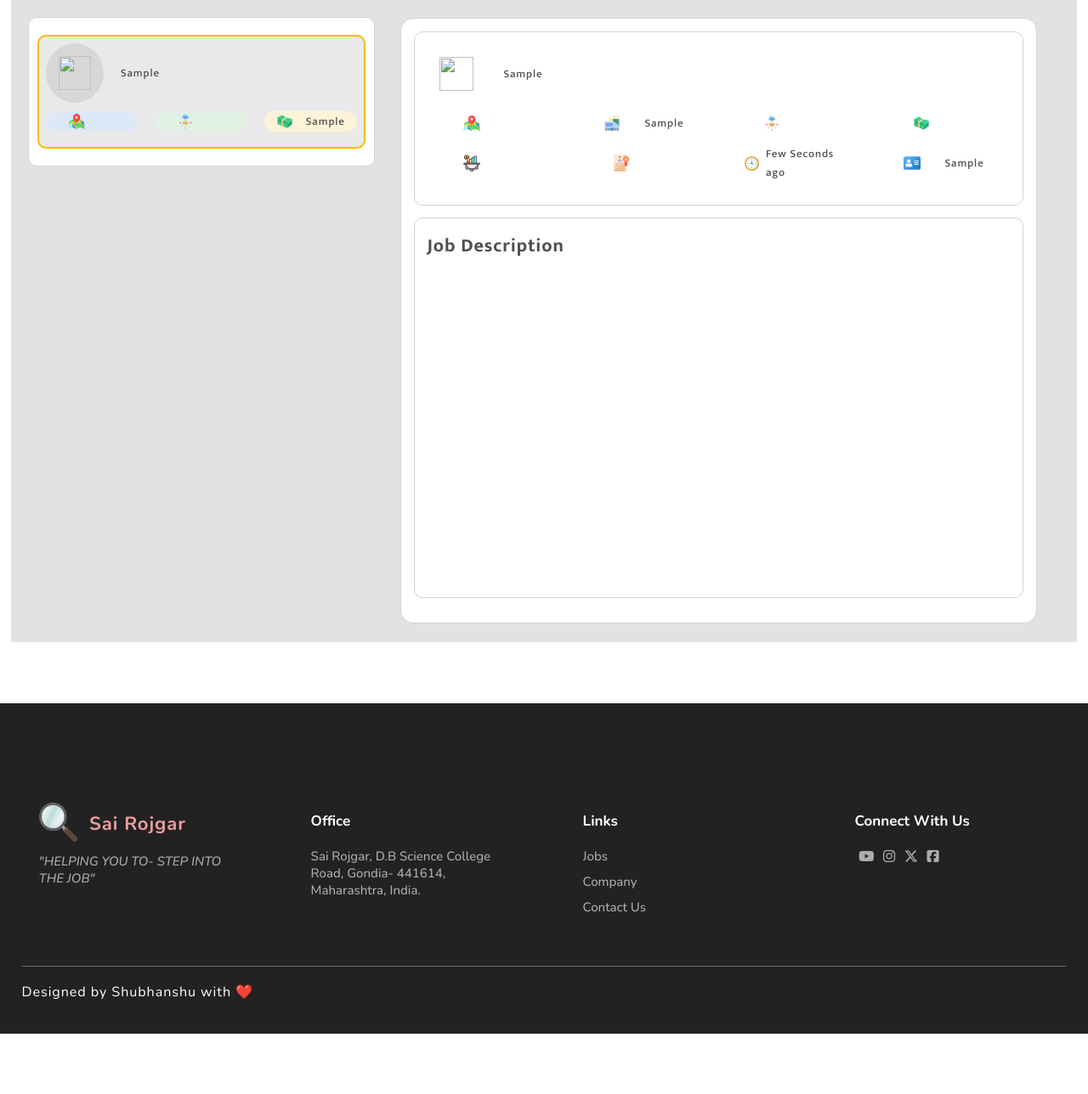
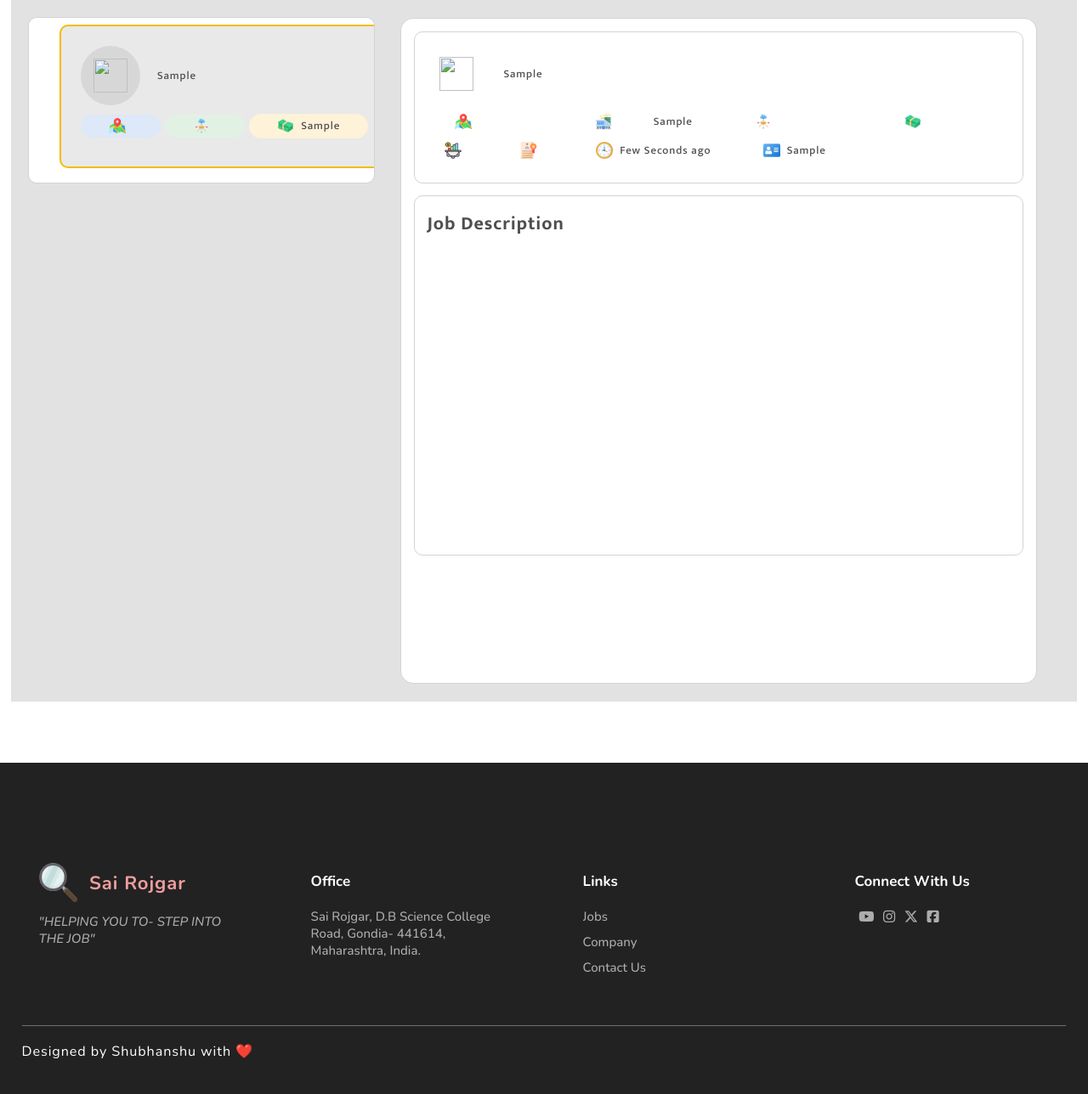
Before and after one commit to ocracall/jobportal, a PHP site: page /jobDetails.php?source=1 in a window 1280 px wide. Shown: the part 83-1371 px from the top of the page at 85% size. Before the commit the page ends 1300 px from the top, so only its background shows below. Run offline with PHP 8.4, Linux system fonts and the light colour scheme; tables that the repository leaves empty or names only in its code hold one stand-in row (values such as "Sample post"); data that the repository does not hold is empty; some web fonts are replaced.

Commit message:
Fifth Commit

```diff
--- a/components/footer.php
+++ b/components/footer.php
@@ -15,7 +15,8 @@
         <i>
           <div class="points">
             "HELPING YOU TO- STEP INTO THE JOB"
-    </div></i>
+          </div>
+        </i>
 
       </div>
 
--- a/css/style.css
+++ b/css/style.css
@@ -387,9 +387,14 @@
 }
 
 .jobListCardContainer {
-  width: 50vw;
+
+  /* grid-column: center-start / -1; */
+  display: grid;
+  grid-auto-flow: column;
+  gap: 1rem;
+  overflow: auto;
+  width: 100vw;
   height: 100%;
-
   /* flex: 1 1 310px; */
   text-align: left;
   font-family: "Mukta", sans-serif;
@@ -397,27 +402,46 @@
   font-style: normal;
 
   border: 1px solid lightgray;
-  margin: 20px;
+  margin: 0 auto;
   background: #FFFFFF;
   border-radius: 10px;
   -webkit-border-radius: 10px;
   -moz-border-radius: 10px;
   -ms-border-radius: 10px;
   -o-border-radius: 10px;
-}
-
+
+  @media(min-width: 768px) {
+    display: flex;
+    flex-direction: column;
+    width: 50vw;
+    margin: 20px;
+  }
+}
+
+.card-wrapper {
+  display: grid;
+  place-content: center;
+  /* background-color: #d0f0ee;
+    color: #15928A; */
+
+  /* height: 20rem; */
+  width: 95vw;
+  padding: 2%;
+  margin: 0 1%;
+}
 
 .jobListCard {
-  max-width: 100%;
-  padding: 2%;
-  flex: 1 1 310px;
+
+  width: 90vw;
+  margin: 0 auto;
+  padding: 5%;
   text-align: left;
   font-family: "Mukta", sans-serif;
   font-weight: 800;
   font-style: normal;
   height: auto;
-  border: 1px solid lightgray;
-  margin: 20px 10px;
+  border: 2px solid rgb(244, 188, 2);
+
   background: #FFFFFF;
   border-radius: 10px;
   -webkit-border-radius: 10px;
@@ -425,6 +449,13 @@
   -ms-border-radius: 10px;
   -o-border-radius: 10px;
 
+  @media(min-width: 768px) {
+    display: flex;
+    flex-direction: column;
+    padding: 2%;
+    /* flex: 1 1 310px; */
+    /* margin: 20px 10px; */
+  }
 }
 
 .Selected {
@@ -439,6 +470,11 @@
   margin: 0 1%;
   /* flex-wrap: wrap;*/
   justify-content: space-between;
+  flex-direction: column;
+
+  @media(min-width: 768px) {
+    flex-direction: row;
+  }
 }
 
 .detailsCardContainer {
@@ -465,7 +501,7 @@
 .detailsCardContent {
 
   margin: 1.5% auto;
-  /* height: 97vh; */
+  height: 98vh;
   background-color: #ffffff;
   padding: 2%;
   border: 1px solid #d3d3d3;
@@ -477,13 +513,14 @@
 }
 
 .JobDescription-CardTop {
+  height: auto;
   padding: 2%;
   width: 100%;
   text-align: left;
   font-family: "Mukta", sans-serif;
   font-weight: 800;
   font-style: normal;
-  height: auto;
+
   border: 1px solid lightgray;
   border-radius: 10px;
   -webkit-border-radius: 10px;
@@ -494,9 +531,17 @@
 
 }
 
+.flex-view-tags {
+  display: grid;
+  grid-template-columns: repeat(auto-fit, minmax(50px, 1fr));
+  gap: 20px;
+  height: auto;
+  margin-bottom: 10px;
+}
+
 .flex-view {
   display: flex;
-  /* justify-content:space-evenly; */
+  /* justify-content: space-evenly; */
   align-items: center;
   gap: 20px;
   height: auto;
@@ -531,7 +576,7 @@
 
 
   & .imageIcon {
-    width: 100%;
+    width: auto;
     padding: 0.3% 3%;
 
     & img {
@@ -547,6 +592,10 @@
     border-radius: 20px;
 
 
+  }
+
+  @media(max-width:970px) {
+    justify-content: start;
   }
 }
 
@@ -677,13 +726,14 @@
 
 .JobDescription-CardMiddle {
   width: 100%;
+  height: 53vh;
   margin: 2% 0;
   padding: 2%;
   text-align: left;
   font-family: "Mukta", sans-serif;
   font-weight: 800;
   font-style: normal;
-  height: 56vh;
+
   border: 1px solid lightgray;
   border-radius: 10px;
   -webkit-border-radius: 10px;
@@ -1711,32 +1761,49 @@
 .footer-logo {
   display: flex;
   align-items: center;
+  /* margin: 0 auto; */
+  justify-content: center;
 
   & .footerLogo {
-    width: 20%;
     margin-right: 6%;
+    width: 12%;
 
     /* margin-left: -2.5px; */
     & img {
       width: 100%;
     }
-  }
-  & p{
+    @media(min-width: 768px) {
+      width: 20%;
+    }
+  }
+
+  & p {
     /* color: #ef9e9e; */
     color: #ef9e9e;
     font-size: 22px;
     font-weight: 700;
   }
+
+  @media(min-width: 576px) {
+    justify-content: flex-start;
+  }
+
 }
 
 .footer-card {
   max-width: 100%;
   flex: 1 1 210px;
-  text-align: left;
+  text-align: center;
   padding: 2%;
   height: auto;
   margin: 20px;
 
+  @media(min-width: 768px) {
+    text-align: center;
+  }
+  @media(min-width: 576px) {
+    text-align: left;
+  }
 
   & .header {
     display: block;
@@ -2468,18 +2535,21 @@
 
 
 #sticky {
-  width: 58.5vw;
-  /*height:300px;
-    height: 80vh;
-    */
-  /*background-color: #333;
-    */
+  width: 100%;
+  /* height: auto; */
   color: #fff;
 
+  @media(min-width: 768px) {
+    width: 58.5vw;
+    /* height: 80vh; */
+  }
 }
 
 #sticky.stick {
-  position: fixed;
-  width: 58.5vw;
-
-}
+  position: relative;
+
+  @media(min-width: 768px) {
+    position: fixed;
+    width: 58.5vw;
+  }
+}
--- a/jobDetails.php
+++ b/jobDetails.php
@@ -41,8 +41,12 @@
             $getJobList = $conn->query($sql);
             while ($jobDetails = $getJobList->fetch_assoc()) {
             ?>
-                <a href="./jobDetails.php?source=<?php echo $jobDetails['id']; ?>">
-                    <div class="<?php  if ($source==$jobDetails['id']) {echo "jobListCard Selected";} else {echo "jobListCard ";} ?>" >
+                <a href="./jobDetails.php?source=<?php echo $jobDetails['id']; ?>" class="card-wrapper">
+                    <div class="<?php if ($source == $jobDetails['id']) {
+                                    echo "jobListCard Selected";
+                                } else {
+                                    echo "jobListCard ";
+                                } ?>">
                         <div class="flex-view">
                             <div class="imageLogo" style="  background: #d7d7d7;">
                                 <img src="<?php echo $jobDetails["jobImage"]; ?>" alt="">
@@ -53,7 +57,7 @@
                                 <p class="tagName"> <?php echo $jobDetails['company']; ?></p>
                             </div>
                         </div>
-                    <div class="flex-view tags">
+                        <div class="flex-view" style="gap: 5px">
                             <div class="imageIcon color1">
                                 <div class="Icon">
                                     <img src="image/map.png" alt="">
@@ -61,18 +65,11 @@
                                 <p class="tagName"> <?php echo $jobDetails['jobLocation']; ?></p>
                             </div>
 
-                        <!-- <div class="imageIcon color2">
-                            <div class="Icon">
-                                <img src="image/data-center.png" alt="">
-                            </div>
-                            <p class="tagName"> <?php echo $jobDetails['company']; ?></p>
-                        </div> -->
-
                             <div class="imageIcon color2">
                                 <div class="Icon">
                                     <img src="image/distributed.png" alt="">
                                 </div>
-                            <p class="tagName"> <?php echo $jobDetails['jobType']; ?></p>
+                                <p class="tagName "> <?php echo $jobDetails['jobType']; ?></p>
                             </div>
 
                             <div class="imageIcon color3">
@@ -91,9 +88,10 @@
             <?php
             }
             ?>
+            <div style="margin-right:2vw;"></div>
         </div>
 
-        <div class="detailsCardContainer" >
+        <div class="detailsCardContainer">
             <div id="sticky-anchor">
 
             </div>
@@ -104,9 +102,9 @@
                 $getJobList = $conn->query($sql);
                 while ($jobDetails = $getJobList->fetch_assoc()) {
                 ?>
-                <div class="detailsCardContent" >
+                    <div class="detailsCardContent">
 
-                <div class="JobDescription-CardTop" >
+                        <div class="JobDescription-CardTop">
                             <div class="flex-view">
                                 <div class="imageLogo">
                                     <img src="<?php echo $jobDetails["jobImage"]; ?>" alt="">
@@ -117,7 +115,7 @@
                                     <p class="tagName"> <?php echo $jobDetails['company']; ?></p>
                                 </div>
                             </div>
-                    <div class="flex-view tags">
+                            <div class="flex-view-tags">
                                 <div class="imageIcon">
                                     <div class="Icon">
                                         <img src="image/map.png" alt="">
@@ -167,7 +165,7 @@
                                     <div class="Icon">
                                         <img src="image/clock.png" alt="">
                                     </div>
-                            <p class="tagName"> <?php include 'timecalculate.php'?></p>
+                                    <p class="tagName"> <?php include 'timecalculate.php' ?></p>
                                 </div>
 
                                 <div class="imageIcon">
@@ -180,7 +178,7 @@
                             </div>
                         </div>
 
-                <div class="JobDescription-CardMiddle" >
+                        <div class="JobDescription-CardMiddle">
                             <div>
                                 <p class="JobDescription-CardMiddle-Title"> Job Description</p>
                                 <p class="JobDescription-CardMiddle-Description"> <?php echo $jobDetails['jobDescription']; ?></p>
@@ -201,10 +199,8 @@
     ?>
 
     <script>
-
-
         // Start of
-    document.addEventListener("DOMContentLoaded", function (event) {
+        document.addEventListener("DOMContentLoaded", function(event) {
             var scrollpos = sessionStorage.getItem('scrollpos');
             if (scrollpos) {
                 window.scrollTo(0, scrollpos);
@@ -212,7 +208,7 @@
             }
         });
 
-    window.addEventListener("beforeunload", function (e) {
+        window.addEventListener("beforeunload", function(e) {
             sessionStorage.setItem('scrollpos', window.scrollY);
         });
 
@@ -225,15 +221,17 @@
         function sticky_relocate() {
             const sticky = document.querySelector('#sticky');
             const window_top = window.scrollY;
-    const footer_top = document.querySelector('#footer').offsetTop;
+            const footer_top = document.querySelector('#footer').offsetTop - 80;
             const div_top = document.querySelector('#sticky-anchor').offsetTop;
             const div_height = document.querySelector('#sticky').offsetHeight;
-    var padding = 0;  // tweak here or get from margins etc
+            var padding = 0; // tweak here or get from margins etc
 
-    if (window_top + div_height > footer_top - padding){
+            if (window_top + div_height > footer_top - padding) {
                 let negTop = (window_top + div_height - footer_top + padding) * -1;
+                if (screen.width > 768) {
                     sticky.style.top = negTop + 'px';
-    }else if (window_top > div_top) {
+                }
+            } else if (window_top > div_top) {
                 sticky.classList.add('stick');
                 sticky.style.top = 0;
             } else {
@@ -246,7 +244,7 @@
         const anchorlinks = staticSidebar.querySelectorAll('a[href^="#"]')
 
         for (const item of anchorlinks) {
-    item.addEventListener('click', (e)=> {
+            item.addEventListener('click', (e) => {
                 const hashval = item.getAttribute('href')
                 const target = document.querySelector(hashval)
                 target.scrollIntoView({
```
Lines whose indentation alone changed are shown as unchanged.
